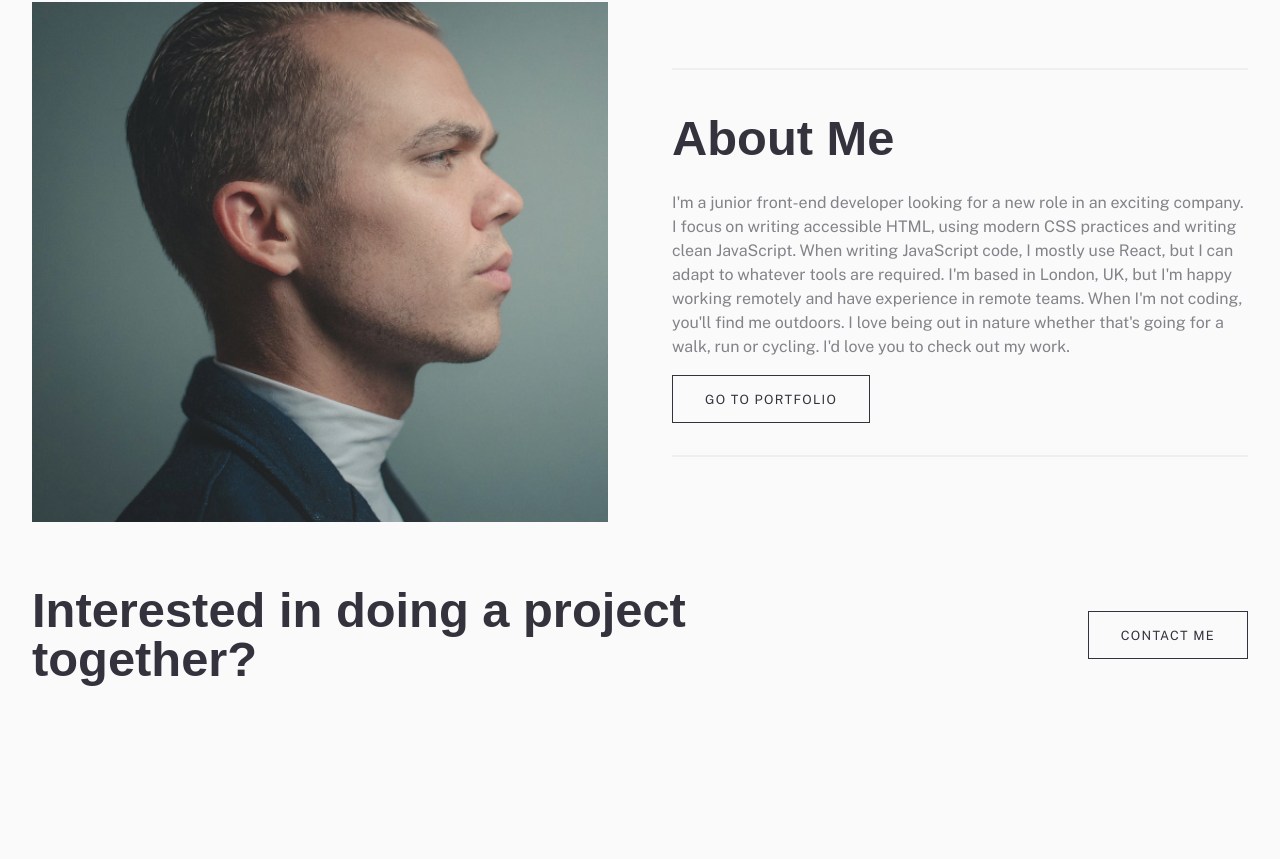
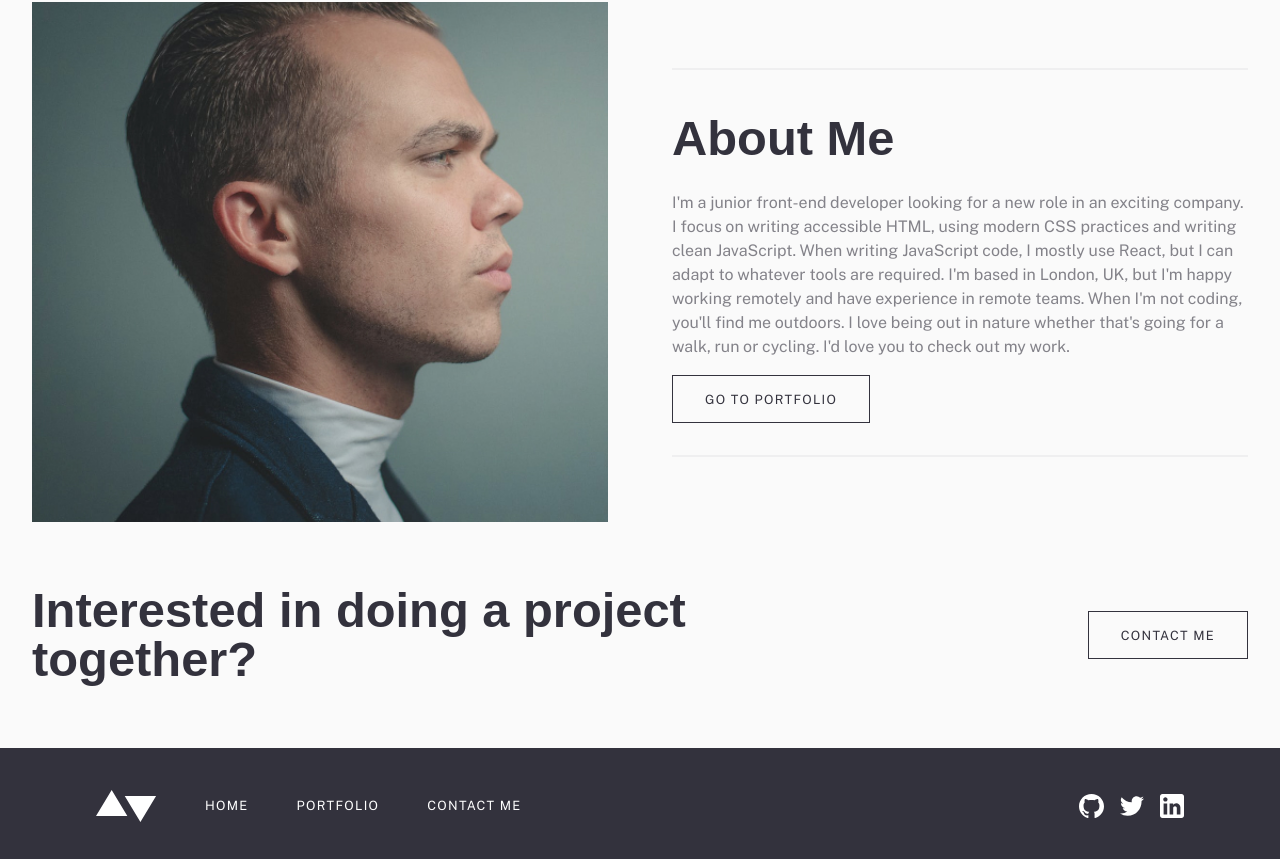
Before and after one commit to jadurani/fem-minimalist-portfolio-website, a Next.js app: page / in a window 1280 px wide. Shown: the part 818-1677 px from the top of the page. Before the commit the page ends 1566 px from the top, so only its background shows below. Built offline with nearby package versions, Linux system fonts and the light colour scheme; a web font is replaced by a local one.

Commit message:
feat: added footer in all pages

```diff
--- a/src/app/layout.tsx
+++ b/src/app/layout.tsx
@@ -1,3 +1,4 @@
+import Footer from "@components/Footer/Footer";
 import { FontBody, FontHeading } from "@lib/fonts";
 import type { Metadata } from "next";
 import "./globals.css";
@@ -17,6 +18,7 @@ export default function RootLayout({
       <body className={`${FontHeading.variable} ${FontBody.variable}`}>
         {children}
       </body>
+      <Footer />
     </html>
   );
 }
--- a/src/components/Footer/Footer.tsx
+++ b/src/components/Footer/Footer.tsx
@@ -11,7 +11,7 @@ const Footer = () => (
           <svg xmlns="http://www.w3.org/2000/svg" width="61" height="32">
             <path
               fill="#FFFFFF"
-              fill-rule="evenodd"
+              fillRule="evenodd"
               d="M60.082 5.878L44.408 32 28.735 5.878h31.347zM15.673 0l15.674 26.122H0L15.673 0z"
             />
 
```
